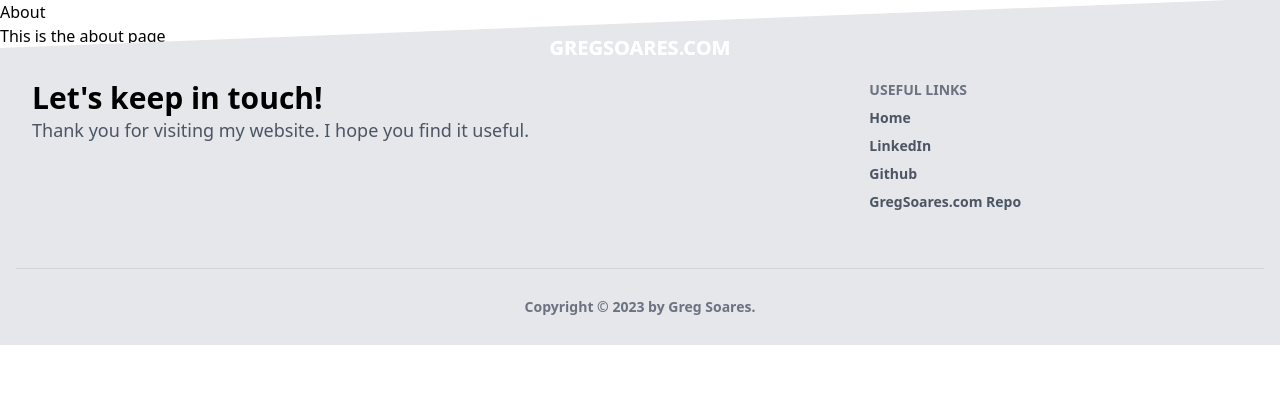
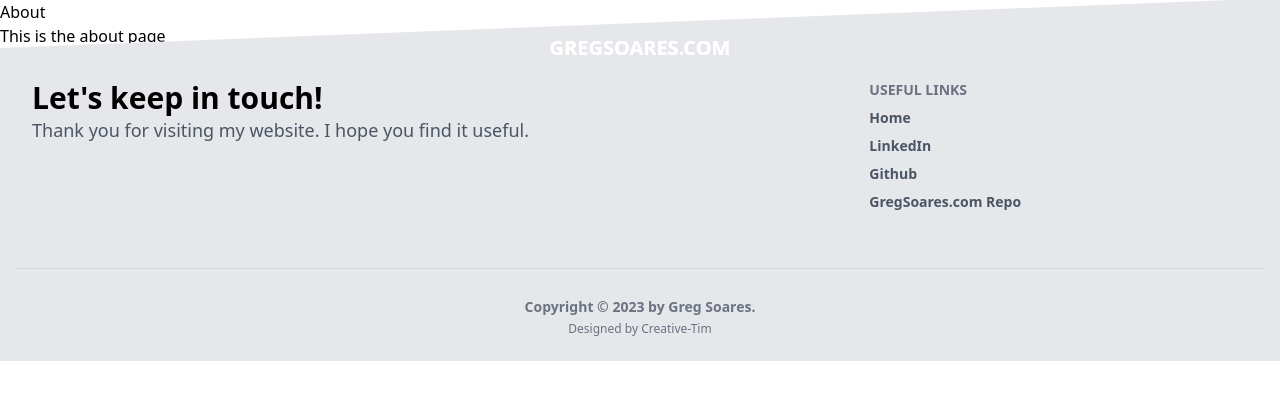
Before and after one commit to gregsoares/gregsoares.com, a React (Vite) app: page /about in a window 1280 px wide. Shown: the top 400 px of the page. Built offline with nearby package versions, Linux system fonts and the light colour scheme.

Commit message:
Created ImageRight

```diff
--- a/src/Pages/Home/Home.jsx
+++ b/src/Pages/Home/Home.jsx
@@ -4,6 +4,7 @@ import Intro from '../../components/Molecules/Intro'
 import BottomCardDisplay from '../../components/Molecules/BottomCardDisplay'
 import TrippleIconIntro from '../../components/Molecules/TrippleIconIntro/TrippleIconIntro'
 import ContactForm from '../../components/Molecules/ContactForm'
+import ImageRight from '../../components/organisms/ImageRight'
 
 const Home = () => {
   return (
@@ -11,6 +12,7 @@ const Home = () => {
       <main>
         <Intro />
         <CardSection />
+        {/* <ImageRight /> */}
         {/* <BottomCardDisplay /> */}
 
         {/* <Heroes /> */}
--- a/src/components/Molecules/BottomCardDisplay/BottomCardDisplay.jsx
+++ b/src/components/Molecules/BottomCardDisplay/BottomCardDisplay.jsx
@@ -1,84 +1,84 @@
-import React from "react";
+import React from 'react'
 
 const BottomCardDisplay = () => {
   return (
-    <section className="relative py-20">
+    <section className='relative py-24'>
       <div
-        className="bottom-auto top-0 left-0 right-0 w-full absolute pointer-events-none overflow-hidden -mt-20 h-20"
-        style={{ transform: "translateZ(0)" }}
+        className='bottom-auto top-0 left-0 right-0 w-full absolute pointer-events-none overflow-hidden -mt-20 h-20'
+        style={{ transform: 'translateZ(0)' }}
       >
         <svg
-          className="absolute bottom-0 overflow-hidden"
-          xmlns="http://www.w3.org/2000/svg"
-          preserveAspectRatio="none"
-          version="1.1"
-          viewBox="0 0 2560 100"
-          x="0"
-          y="0"
+          className='absolute bottom-0 overflow-hidden'
+          xmlns='http://www.w3.org/2000/svg'
+          preserveAspectRatio='none'
+          version='1.1'
+          viewBox='0 0 2560 100'
+          x='0'
+          y='0'
         >
           <polygon
-            className="text-white fill-current"
-            points="2560 0 2560 100 0 100"
+            className='text-white fill-current'
+            points='2560 0 2560 100 0 100'
           ></polygon>
         </svg>
       </div>
 
-      <div className="container mx-auto px-4">
-        <div className="items-center flex flex-wrap">
-          <div className="w-full md:w-4/12 ml-auto mr-auto px-4">
+      <div className='container mx-auto px-4'>
+        <div className='items-center flex flex-wrap'>
+          <div className='w-full md:w-4/12 ml-auto mr-auto px-4'>
             <img
-              alt="..."
-              className="max-w-full rounded-lg shadow-lg"
-              src="https://images.unsplash.com/photo-1555212697-194d092e3b8f?ixlib=rb-1.2.1&ixid=eyJhcHBfaWQiOjEyMDd9&auto=format&fit=crop&w=634&q=80"
+              alt='...'
+              className='max-w-full rounded-lg shadow-lg'
+              src='https://images.unsplash.com/photo-1555212697-194d092e3b8f?ixlib=rb-1.2.1&ixid=eyJhcHBfaWQiOjEyMDd9&auto=format&fit=crop&w=634&q=80'
             />
           </div>
-          <div className="w-full md:w-5/12 ml-auto mr-auto px-4">
-            <div className="md:pr-12">
-              <div className="text-blue-600 p-3 text-center inline-flex items-center justify-center w-16 h-16 mb-6 shadow-lg rounded-full bg-blue-300">
-                <i className="fas fa-rocket text-xl"></i>
+          <div className='w-full md:w-5/12 ml-auto mr-auto px-4'>
+            <div className='md:pr-12'>
+              <div className='text-blue-600 p-3 text-center inline-flex items-center justify-center w-16 h-16 mb-6 shadow-lg rounded-full bg-blue-300'>
+                <i className='fas fa-rocket text-xl'></i>
               </div>
-              <h3 className="text-3xl font-semibold">A growing company</h3>
-              <p className="mt-4 text-lg leading-relaxed text-gray-500">
+              <h3 className='text-3xl font-semibold'>A growing company</h3>
+              <p className='mt-4 text-lg leading-relaxed text-gray-500'>
                 The extension comes with three pre-built pages to help you get
                 started faster. You can change the text and images and you're
                 good to go.
               </p>
-              <ul className="list-none mt-6">
-                <li className="py-2">
-                  <div className="flex items-center">
+              <ul className='list-none mt-6'>
+                <li className='py-2'>
+                  <div className='flex items-center'>
                     <div>
-                      <span className="text-xs font-semibold inline-block py-1 px-2 uppercase rounded-full text-blue-600 bg-blue-200 mr-3">
-                        <i className="fas fa-fingerprint"></i>
+                      <span className='text-xs font-semibold inline-block py-1 px-2 uppercase rounded-full text-blue-600 bg-blue-200 mr-3'>
+                        <i className='fas fa-fingerprint'></i>
                       </span>
                     </div>
                     <div>
-                      <h4 className="text-gray-500">
+                      <h4 className='text-gray-500'>
                         Carefully crafted components
                       </h4>
                     </div>
                   </div>
                 </li>
-                <li className="py-2">
-                  <div className="flex items-center">
+                <li className='py-2'>
+                  <div className='flex items-center'>
                     <div>
-                      <span className="text-xs font-semibold inline-block py-1 px-2 uppercase rounded-full text-blue-600 bg-blue-200 mr-3">
-                        <i className="fab fa-html5"></i>
+                      <span className='text-xs font-semibold inline-block py-1 px-2 uppercase rounded-full text-blue-600 bg-blue-200 mr-3'>
+                        <i className='fab fa-html5'></i>
                       </span>
                     </div>
                     <div>
-                      <h4 className="text-gray-500">Amazing page examples</h4>
+                      <h4 className='text-gray-500'>Amazing page examples</h4>
                     </div>
                   </div>
                 </li>
-                <li className="py-2">
-                  <div className="flex items-center">
+                <li className='py-2'>
+                  <div className='flex items-center'>
                     <div>
-                      <span className="text-xs font-semibold inline-block py-1 px-2 uppercase rounded-full text-blue-600 bg-blue-200 mr-3">
-                        <i className="far fa-paper-plane"></i>
+                      <span className='text-xs font-semibold inline-block py-1 px-2 uppercase rounded-full text-blue-600 bg-blue-200 mr-3'>
+                        <i className='far fa-paper-plane'></i>
                       </span>
                     </div>
                     <div>
-                      <h4 className="text-gray-500">Dynamic components</h4>
+                      <h4 className='text-gray-500'>Dynamic components</h4>
                     </div>
                   </div>
                 </li>
@@ -88,7 +88,7 @@ const BottomCardDisplay = () => {
         </div>
       </div>
     </section>
-  );
-};
+  )
+}
 
-export default BottomCardDisplay;
+export default BottomCardDisplay
--- a/src/components/organisms/Footer/Footer.jsx
+++ b/src/components/organisms/Footer/Footer.jsx
@@ -85,45 +85,6 @@ const Footer = () => {
                     />
                   </ul>
                 </div>
-                {/* <div className="w-full lg:w-4/12 px-4">
-                  <span className="block uppercase text-gray-500 text-sm font-semibold mb-2">
-                    Other Resources
-                  </span>
-                  <ul className="list-unstyled">
-                    <li>
-                      <a
-                        className="text-gray-600 hover:text-gray-800 font-semibold block pb-2 text-sm"
-                        href="https://github.com/creativetimofficial/notus-react/blob/main/LICENSE.md?ref=nr-footer"
-                      >
-                        MIT License
-                      </a>
-                    </li>
-                    <li>
-                      <a
-                        className="text-gray-600 hover:text-gray-800 font-semibold block pb-2 text-sm"
-                        href="https://creative-tim.com/terms?ref=nr-footer"
-                      >
-                        Terms & Conditions
-                      </a>
-                    </li>
-                    <li>
-                      <a
-                        className="text-gray-600 hover:text-gray-800 font-semibold block pb-2 text-sm"
-                        href="https://creative-tim.com/privacy?ref=nr-footer"
-                      >
-                        Privacy Policy
-                      </a>
-                    </li>
-                    <li>
-                      <a
-                        className="text-gray-600 hover:text-gray-800 font-semibold block pb-2 text-sm"
-                        href="https://creative-tim.com/contact-us?ref=nr-footer"
-                      >
-                        Contact Us
-                      </a>
-                    </li>
-                  </ul>
-                </div> */}
               </div>
             </div>
           </div>
@@ -131,15 +92,17 @@ const Footer = () => {
           <div className='flex flex-wrap items-center md:justify-between justify-center'>
             <div className='w-full md:w-4/12 px-4 mx-auto text-center'>
               <div className='text-sm text-gray-500 font-semibold py-1'>
-                Copyright © {new Date().getFullYear()} by{' '}
+                Copyright © {new Date().getFullYear()} by Greg Soares.
+              </div>
+              <p className='text-xs text-gray-500 hover:text-gray-800'>
+                Designed by{' '}
                 <a
                   href='https://www.creative-tim.com?ref=nr-footer'
-                  className='text-gray-500 hover:text-gray-800'
+                  className=''
                 >
-                  Greg Soares
+                  Creative-Tim
                 </a>
-                .
-              </div>
+              </p>
             </div>
           </div>
         </div>
--- /dev/null
+++ b/src/components/organisms/ImageRight/ImageRight.jsx
@@ -0,0 +1,48 @@
+import React from 'react'
+
+const ImageRight = () => {
+  return (
+    <div className='flex flex-wrap items-center py-24 bg-gray-200'>
+      <div className='w-full md:w-5/12 px-4 mr-auto ml-auto'>
+        <div className='text-gray-500 p-3 text-center inline-flex items-center justify-center w-16 h-16 mb-6 shadow-lg rounded-full bg-blue-500'>
+          <i className='fas fa-user-friends text-xl'></i>
+        </div>
+        <h3 className='text-3xl mb-2 font-semibold leading-normal'>
+          From the Ground Up
+        </h3>
+        <p className='text-lg font-light leading-relaxed my-4 text-gray-600'>
+          One
+        </p>
+        <p className='text-lg font-light leading-relaxed mb-4 text-gray-600'>
+          Two
+        </p>
+        <p className='text-lg font-light leading-relaxed mb-4 text-gray-600'>
+          Three
+        </p>
+        <p className='text-lg font-light leading-relaxed mb-4 text-gray-600'>
+          Conclusion
+        </p>
+      </div>
+
+      <div className='w-full md:w-4/12 px-4 mr-auto ml-auto'>
+        <div className='relative flex flex-col min-w-0 break-words w-full mb-6 shadow-lg rounded-lg bg-blue-500'>
+          <img
+            alt='young people laughing with a laptop on the table'
+            src='https://images.unsplash.com/photo-1522202176988-66273c2fd55f?ixlib=rb-1.2.1&ixid=eyJhcHBfaWQiOjEyMDd9&auto=format&fit=crop&w=1051&q=80'
+            className='w-full align-middle rounded-t-lg'
+          />
+          <blockquote className='relative p-8 mb-4'>
+            <h4 className='text-xl font-bold text-white'>Top Notch Services</h4>
+            <p className='text-md font-light mt-2 text-white'>
+              The Arctic Ocean freezes every winter and much of the sea-ice then
+              thaws every summer, and that process will continue whatever
+              happens.
+            </p>
+          </blockquote>
+        </div>
+      </div>
+    </div>
+  )
+}
+
+export default ImageRight
--- /dev/null
+++ b/src/components/organisms/ImageRight/index.js
@@ -0,0 +1 @@
+export { default } from './ImageRight'
```
Also changed, not shown: src/components/Molecules/TopCardDisplay/TopCardDisplay.jsx (+0 -43 lines).
